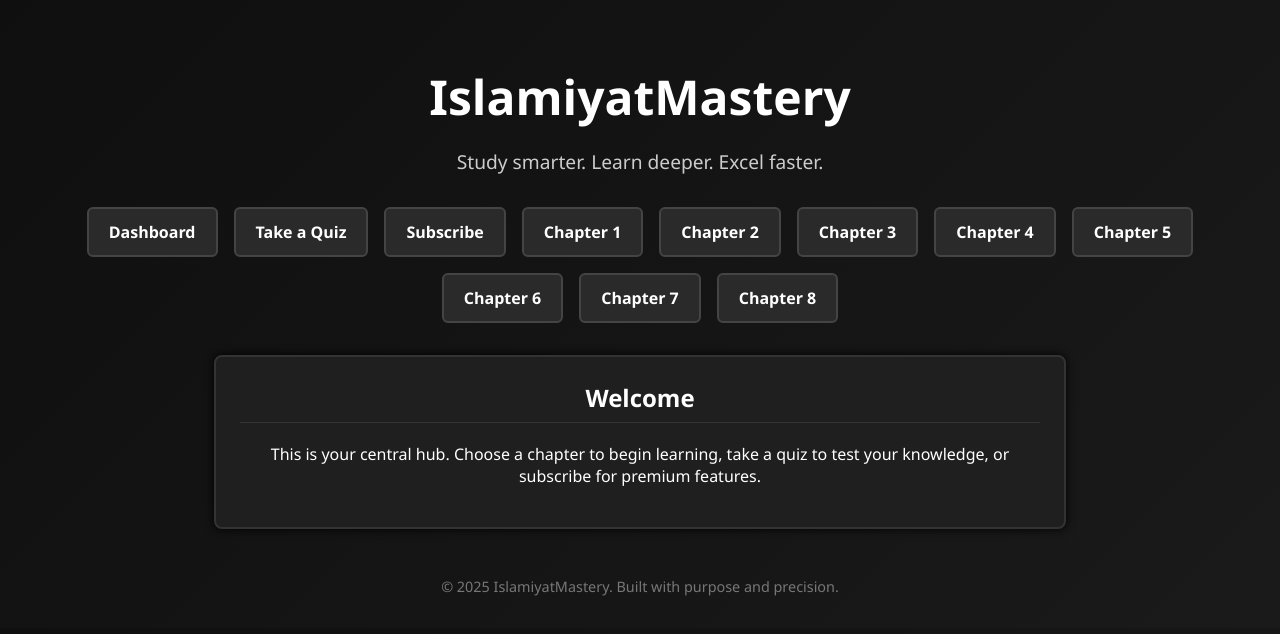
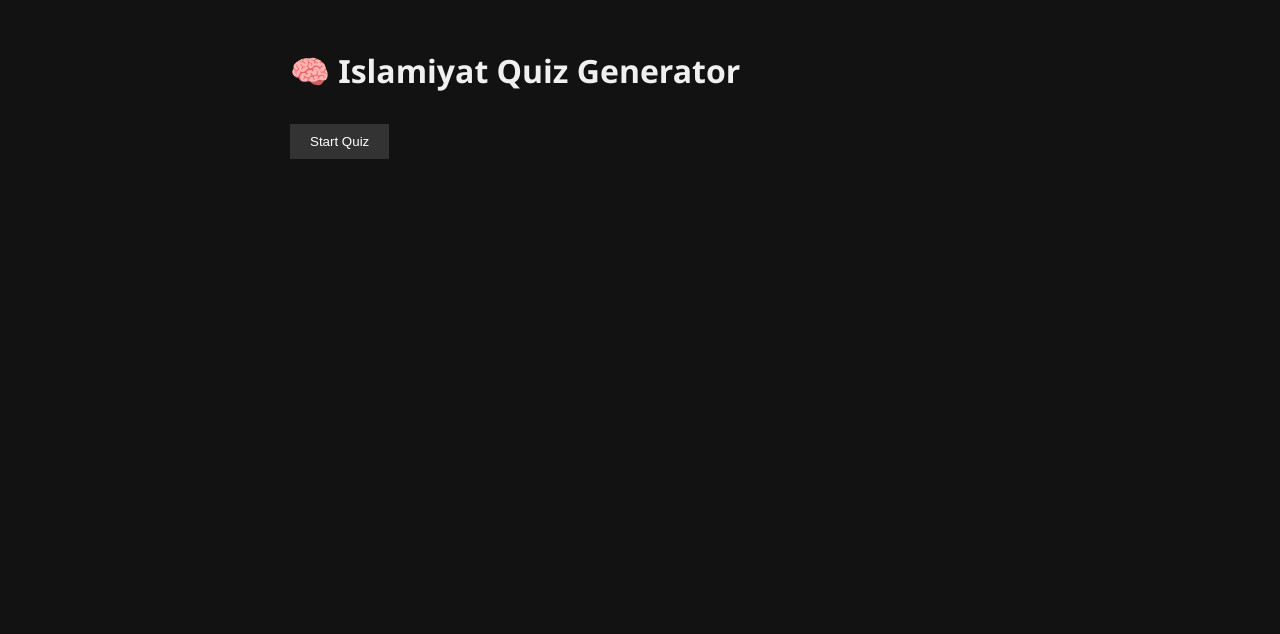
Before and after one commit to ibrahimtg777/IslamiyatMastery, a plain HTML site: page index.html in a window 1280 px wide. Drawn offline with Linux system fonts and the light colour scheme.

Commit message:
Update index.html

```diff
--- a/index.html
+++ b/index.html
@@ -3,105 +3,135 @@
 <head>
   <meta charset="UTF-8" />
   <meta name="viewport" content="width=device-width, initial-scale=1.0" />
-  <title>IslamiyatMastery</title>
-  <link rel="stylesheet" href="style.css" />
+  <title>Islamiyat Quiz AI</title>
   <style>
     body {
-      margin: 0;
+      background-color: #121212;
+      color: #f0f0f0;
       font-family: 'Segoe UI', sans-serif;
-      background: linear-gradient(135deg, #0f0f0f, #1a1a1a);
-      color: #ffffff;
-      padding: 2rem;
-      text-align: center;
+      padding: 20px;
     }
-
-    header h1 {
-      font-size: 3rem;
-      margin-bottom: 0.5rem;
-      color: #ffffff;
+    .container {
+      max-width: 700px;
+      margin: auto;
     }
-
-    header p {
-      font-size: 1.2rem;
-      color: #cccccc;
+    button {
+      background-color: #333;
+      color: white;
+      padding: 10px 20px;
+      border: none;
+      cursor: pointer;
+      margin-top: 10px;
     }
-
-    nav {
-      margin: 2rem 0;
-      display: flex;
-      flex-wrap: wrap;
-      justify-content: center;
-      gap: 1rem;
+    button:hover {
+      background-color: #555;
     }
-
-    nav a {
-      color: #ffffff;
-      text-decoration: none;
-      font-weight: bold;
-      background-color: #2a2a2a;
-      padding: 0.75rem 1.25rem;
-      border-radius: 6px;
-      border: 2px solid #444;
-      transition: 0.2s ease;
+    .question {
+      margin-top: 30px;
+      padding: 15px;
+      background-color: #1e1e1e;
+      border-radius: 8px;
     }
-
-    nav a:hover {
-      background-color: #444;
-      text-decoration: underline;
+    .options button {
+      display: block;
+      margin: 8px 0;
+      background-color: #222;
+      border-radius: 4px;
+      padding: 8px;
+      text-align: left;
     }
-
-    .section {
-      background-color: #1f1f1f;
-      border: 2px solid #333;
-      padding: 1.5rem;
-      margin: 1rem auto;
-      max-width: 800px;
-      border-radius: 8px;
-      box-shadow: 0 0 10px #000;
+    .correct {
+      background-color: #2e7d32 !important;
+      color: #fff;
     }
-
-    .section h2 {
-      margin-top: 0;
-      font-size: 1.5rem;
-      border-bottom: 1px solid #333;
-      padding-bottom: 0.5rem;
-      color: #ffffff;
+    .wrong {
+      background-color: #c62828 !important;
+      color: #fff;
     }
-
-    footer {
-      margin-top: 3rem;
-      font-size: 0.9rem;
-      color: #777;
+    .explanation {
+      margin-top: 10px;
+      font-style: italic;
+      color: #aaa;
     }
   </style>
 </head>
 <body>
-  <header>
-    <h1>IslamiyatMastery</h1>
-    <p>Study smarter. Learn deeper. Excel faster.</p>
-  </header>
-
-  <nav>
-    <a href="dashboard.html">Dashboard</a>
-    <a href="quiz.html">Take a Quiz</a>
-    <a href="checkout.html">Subscribe</a>
-    <a href="chapter1.html">Chapter 1</a>
-    <a href="chapter2.html">Chapter 2</a>
-    <a href="chapter3.html">Chapter 3</a>
-    <a href="chapter4.html">Chapter 4</a>
-    <a href="chapter5.html">Chapter 5</a>
-    <a href="chapter6.html">Chapter 6</a>
-    <a href="chapter7.html">Chapter 7</a>
-    <a href="chapter8.html">Chapter 8</a>
-  </nav>
-
-  <div class="section">
-    <h2>Welcome</h2>
-    <p>This is your central hub. Choose a chapter to begin learning, take a quiz to test your knowledge, or subscribe for premium features.</p>
+  <div class="container">
+    <h1>🧠 Islamiyat Quiz Generator</h1>
+    <button onclick="generateQuiz()">Start Quiz</button>
+    <div id="quiz"></div>
   </div>
 
-  <footer>
-    &copy; 2025 IslamiyatMastery. Built with purpose and precision.
-  </footer>
+  <script>
+    const questionBank = [
+      {
+        question: "What is the first Surah in the Quran?",
+        options: ["Al-Baqarah", "Al-Fatiha", "An-Nas", "Al-Ikhlas"],
+        answer: "Al-Fatiha",
+        explanation: "Surah Al-Fatiha is the opening chapter of the Quran."
+      },
+      {
+        question: "Who was the first Prophet?",
+        options: ["Musa", "Isa", "Adam", "Nuh"],
+        answer: "Adam",
+        explanation: "Prophet Adam (AS) was the first human and prophet."
+      },
+      {
+        question: "Which Prophet built the Kaaba with his son?",
+        options: ["Ibrahim", "Ismail", "Musa", "Nuh"],
+        answer: "Ibrahim",
+        explanation: "Prophet Ibrahim (AS) and his son Ismail (AS) built the Kaaba."
+      },
+      {
+        question: "What is the meaning of 'Islam'?",
+        options: ["Peace", "Submission", "Faith", "Prayer"],
+        answer: "Submission",
+        explanation: "Islam means submission to the will of Allah."
+      },
+      {
+        question: "How many pillars of Islam are there?",
+        options: ["3", "4", "5", "6"],
+        answer: "5",
+        explanation: "There are five pillars of Islam: Shahada, Salah, Zakat, Sawm, and Hajj."
+      }
+    ];
+
+    function generateQuiz() {
+      const quizDiv = document.getElementById('quiz');
+      quizDiv.innerHTML = '';
+
+      questionBank.forEach((q, index) => {
+        const qDiv = document.createElement('div');
+        qDiv.className = 'question';
+        qDiv.innerHTML = `<h3>Q${index + 1}: ${q.question}</h3>`;
+
+        const optionsDiv = document.createElement('div');
+        optionsDiv.className = 'options';
+
+        q.options.forEach(opt => {
+          const btn = document.createElement('button');
+          btn.textContent = opt;
+          btn.onclick = () => {
+            if (btn.classList.contains('correct') || btn.classList.contains('wrong')) return;
+
+            if (opt === q.answer) {
+              btn.classList.add('correct');
+            } else {
+              btn.classList.add('wrong');
+            }
+
+            const explanation = document.createElement('p');
+            explanation.className = 'explanation';
+            explanation.textContent = `Explanation: ${q.explanation}`;
+            qDiv.appendChild(explanation);
+          };
+          optionsDiv.appendChild(btn);
+        });
+
+        qDiv.appendChild(optionsDiv);
+        quizDiv.appendChild(qDiv);
+      });
+    }
+  </script>
 </body>
 </html>
```
